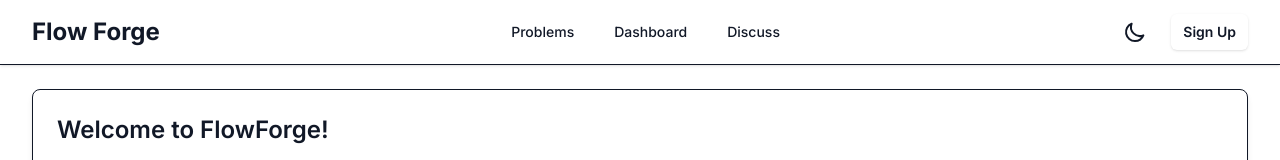
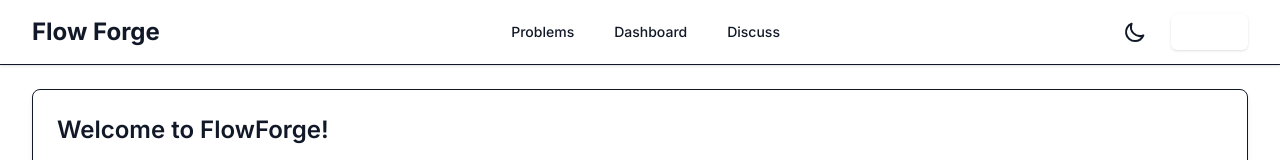
Before and after one commit to DPanvish/Flow-Forge, a React (Vite) app in the folder client/: page / in a window 1280 px wide. Shown: the top 160 px of the page. Built offline with nearby package versions, Linux system fonts and the light colour scheme.

Commit message:
Auth Pages added

```diff
--- a/client/src/App.jsx
+++ b/client/src/App.jsx
@@ -5,6 +5,8 @@ import HomePage from './pages/HomePage.jsx'
 import ProblemsPage from './pages/ProblemsPage.jsx'
 import Dashboard from './pages/Dashboard.jsx'
 import ProblemDetailPage from './pages/ProblemDetailPage.jsx'
+import SignupPage from './pages/SignupPage.jsx'
+import LoginPage from './pages/LoginPage.jsx'
 
 
 
@@ -16,10 +18,10 @@ const App = () => {
         <Routes>
           <Route path="/" element={<HomePage />} />
           <Route path="/problems" element={<ProblemsPage />} />
-
           <Route path="/problems/:slug" element={<ProblemDetailPage />} />
-
           <Route path="/dashboard" element={<Dashboard />} />
+          <Route path="/signup" element={<SignupPage />} />
+          <Route path="/login" element={<LoginPage />} />
         </Routes>
       </main>
     </div>
--- a/client/src/components/layout/Navbar.jsx
+++ b/client/src/components/layout/Navbar.jsx
@@ -99,12 +99,12 @@ const Navbar = () => {
               </button>
 
               {/* Auth Button */}
-              <button
-                type="button"
-                className="rounded-md bg-accent-primary px-3 py-2 text-sm font-semibold text-text-primary shadow-sm hover:bg-accent-hover focus-visible:outline focus-visible:outline-offset-2 focus-visible:outline-accent-primary cursor-pointer"
+              <Link
+                to="/signup"
+                className="rounded-md bg-accent-primary px-3 py-2 text-sm font-semibold text-white shadow-sm hover:bg-accent-hover focus-visible:outline focus-visible:outline-2 focus-visible:outline-offset-2 focus-visible:outline-accent-primary"
               >
                 Sign Up
-              </button>
+              </Link>
             </div>
           </div>
 
@@ -142,12 +142,12 @@ const Navbar = () => {
           {/* Mobile Auth & Theme Toggle */}
           <div className="border-t border-border pb-3 pt-4">
             <div className="flex items-center justify-between px-4">
-              <button
-                type="button"
-                className="w-full rounded-md bg-accent-primary px-3 py-2 text-sm font-semibold text-text-primary shadow-sm hover:bg-accent-hover"
+              <Link
+                to="/signup"
+                className="w-full text-center rounded-md bg-accent-primary px-3 py-2 text-sm font-semibold text-white shadow-sm hover:bg-accent-hover"
               >
                 Sign Up
-              </button>
+              </Link>
 
               <button
                 onClick={toggleTheme}
```
